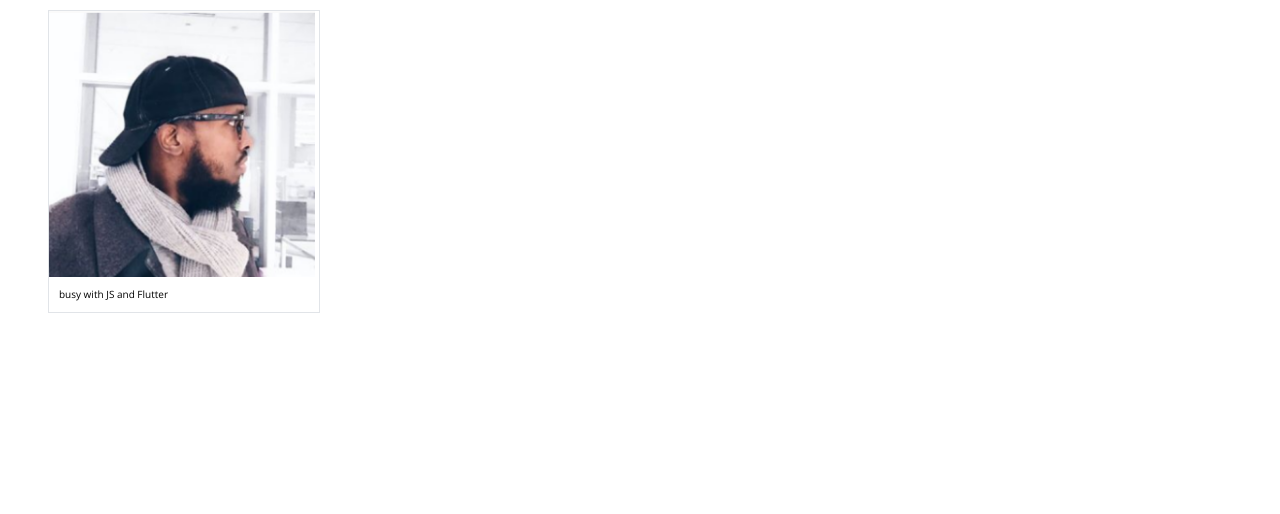
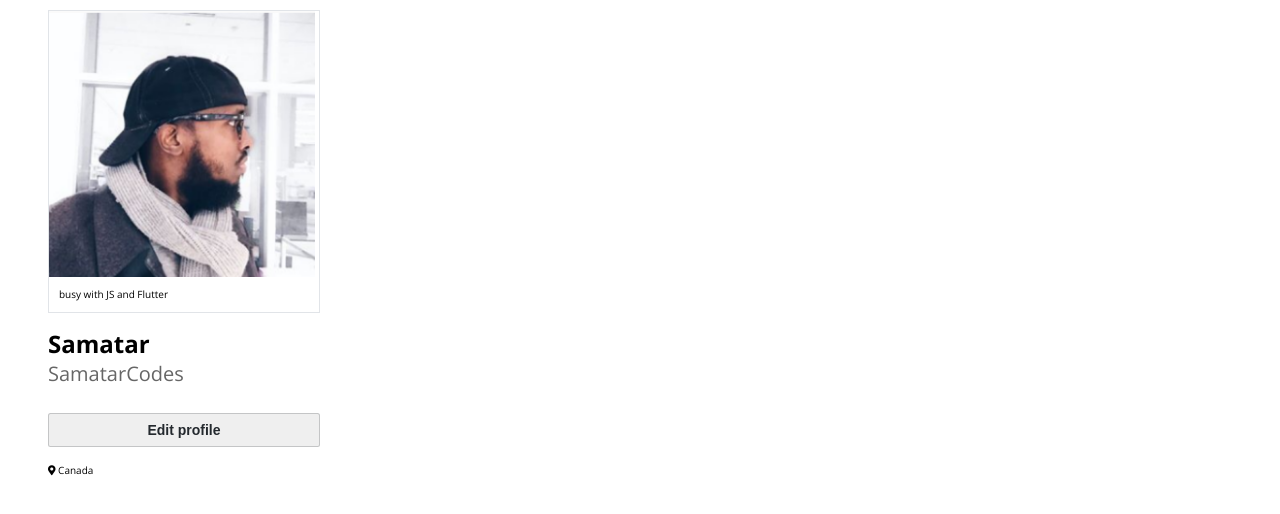
Before and after one commit to SamatarCodes/github, a website: page index.html in a window 1280 px wide. Shown: the part 62-576 px from the top of the page. Drawn offline with nearby package versions, Linux system fonts and the light colour scheme.

Commit message:
added sidebar button

```diff
--- a/index.html
+++ b/index.html
@@ -83,6 +83,7 @@
     <!-- End of header  -->
     <section class="main-section">
       <div class="left-section">
+        <!-- PROFILE IMAGE SECTION -->
         <div class="profile">
           <img
             src="/assets/images/profile.png"
@@ -93,7 +94,28 @@
             <p>busy with JS and Flutter</p>
           </div>
         </div>
+        <!-- END PROFILE IMAGE SECTION -->
+
+        <!-- PROFILE NAME  -->
+        <div class="profile__name">
+          <span class="profile--name">Samatar</span>
+          <div class="profile__user">
+            <span class="profile--username">SamatarCodes</span>
+          </div>
+        </div>
+
+        <!-- EDIT PROFILE AREA -->
+        <div class="edit-area">
+          <button class="edit-area__button">Edit profile</button>
+          <!-- edit location area -->
+          <div class="edit-area__location">
+            <i class="fas fa-map-marker-alt"></i>
+            <span class="edit-area--country">Canada</span>
+          </div>
+        </div>
       </div>
+
+      <!-- RIGHT SECTION -->
       <div class="right-section"></div>
     </section>
 
--- /dev/null
+++ b/sass/3-components/_edit-button.sass
@@ -0,0 +1,18 @@
+.edit-area__button
+    padding: .6rem 1.2rem
+    margin-top: .8rem
+    margin-bottom: 1.6rem
+    font-size: 1.4rem
+    font-weight: 600
+    line-height: 2rem
+    border: 0.1rem solid rgba(27,31,35,.2)
+    border-radius: .25rem
+    width: 100%
+    text-align: center
+    color: #24292e
+
+    &:hover
+        background-color: #e6ebf1
+        background-image: linear-gradient(-180deg,#f0f3f6,#e6ebf1 90%)
+        background-position: .5rem
+        border-color: rgba(27,31,35,.35)
--- a/sass/4-layout/_main-section.sass
+++ b/sass/4-layout/_main-section.sass
@@ -5,21 +5,3 @@
     // outline: 1px solid red
     // background: lightblue
     margin: 2.4rem auto
-
-    // == left section
-    .left-section
-        width: 25%
-        // outline: 1px solid green
-        height: 94vh
-        padding: 0 1.6rem
-
-    .profile
-        padding: 0
-        padding-left: 0
-        padding-right: .4rem
-        border: .1rem solid #e1e4e8
-
-        .profile__user-status
-            display: flex
-            padding: 1rem
-            align-items: center
--- /dev/null
+++ b/sass/4-layout/_sidebar.sass
@@ -0,0 +1,35 @@
+.left-section
+    width: 25%
+        // outline: 1px solid green
+    height: 94vh
+    padding: 0 1.6rem
+
+    .profile
+        padding: 0
+        padding-left: 0
+        padding-right: .4rem
+        border: .1rem solid #e1e4e8
+
+        .profile__user-status
+            display: flex
+            padding: 1rem
+            align-items: center
+
+    // PROFILE NAME SECTION
+
+    .profile__name
+        // outline: 1px solid red
+        padding-top: 1.6rem
+        padding-bottom: 1.6rem
+
+        .profile--name
+            font-size: 2.4rem
+            line-height: 3rem
+            font-weight: 600
+
+        .profile--username
+            color: #666
+            font-size: 2rem
+            font-weight: 300
+
+    // EDIT PROFILE AREA
--- a/sass/main.sass
+++ b/sass/main.sass
@@ -13,8 +13,10 @@
 
 // 3 - COMOPONENTS
 @import '3-components/_navbar'
+@import '3-components/_edit-button'
 // 4 - LAYOUT
 @import '4-layout/_main-section'
+@import '4-layout/_sidebar'
 
 // 5 - PAGES
 @import '5-pages/_home'
```
Also changed, not shown: css/styles.css.
